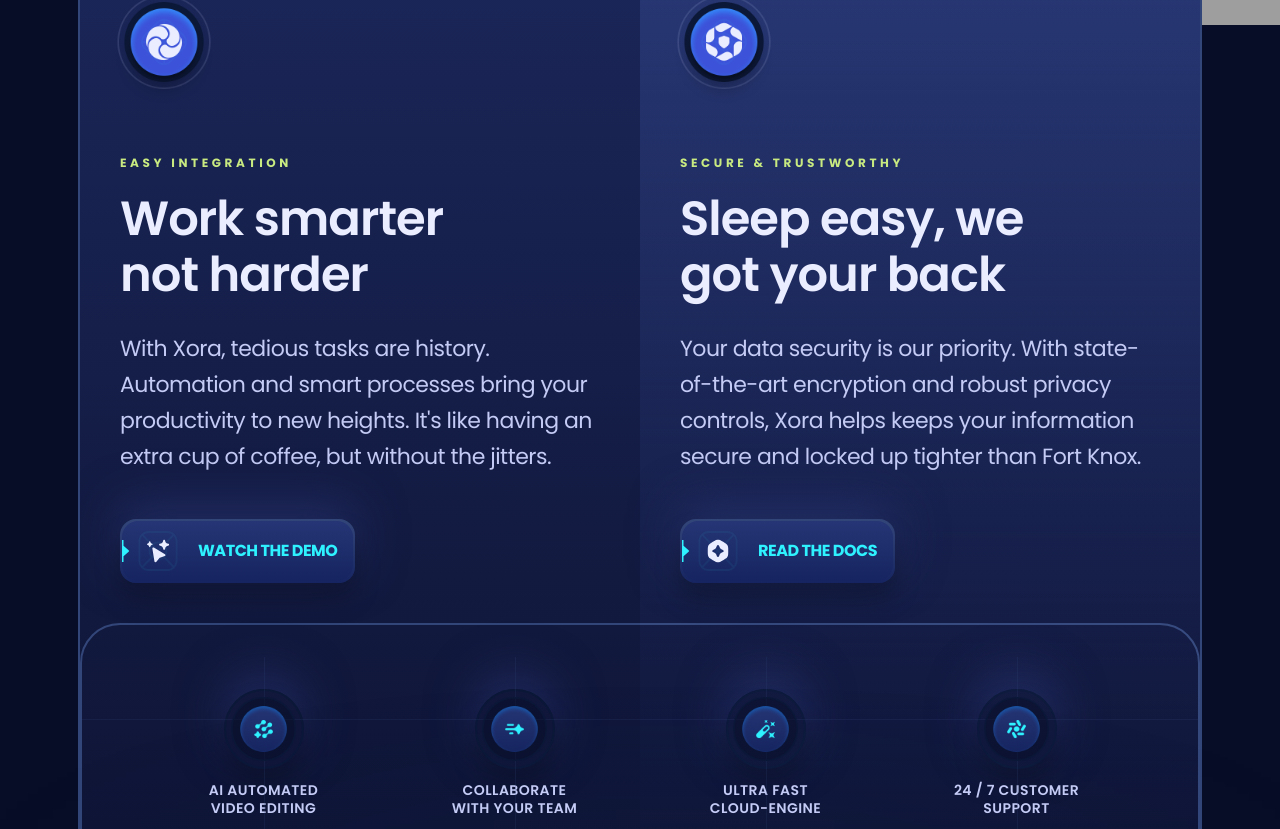
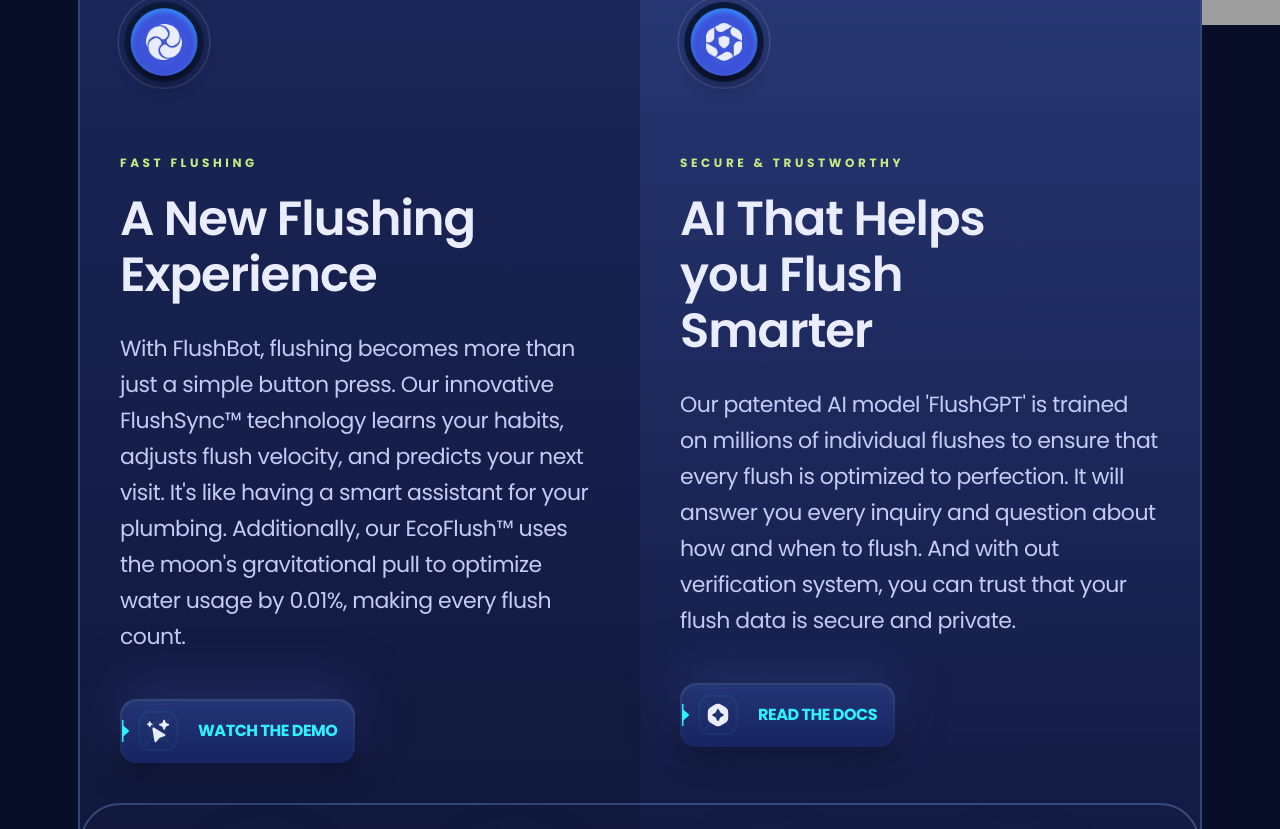
Before and after one commit to chickfilaman51/FlushBot, a React (Vite) app: page / in a window 1280 px wide. Shown: the part 891-1720 px from the top of the page. Built offline with nearby package versions, Linux system fonts and the light colour scheme; grey boxes are pictures that could not be loaded.

Commit message:
added features :)

```diff
--- a/src/constants/index.jsx
+++ b/src/constants/index.jsx
@@ -2,9 +2,9 @@
   {
     id: "0",
     icon: "/images/feature-1.png",
-    caption: "Easy integration",
-    title: "Work smarter not harder",
-    text: "With Xora, tedious tasks are history. Automation and smart processes bring your productivity to new heights. It's like having an extra cup of coffee, but without the jitters.",
+    caption: "Fast Flushing",
+    title: "A New Flushing Experience",
+    text: "With FlushBot, flushing becomes more than just a simple button press. Our innovative FlushSync™ technology learns your habits, adjusts flush velocity, and predicts your next visit. It's like having a smart assistant for your plumbing. Additionally, our EcoFlush™ uses the moon's gravitational pull to optimize water usage by 0.01%, making every flush count.",
     button: {
       icon: "/images/magictouch.svg",
       title: "Watch the demo",
@@ -14,8 +14,8 @@
     id: "1",
     icon: "/images/feature-2.png",
     caption: "Secure & trustworthy",
-    title: "Sleep easy, we got your back",
-    text: "Your data security is our priority. With state-of-the-art encryption and robust privacy controls, Xora helps keeps your information secure and locked up tighter than Fort Knox.",
+    title: "AI That Helps you Flush Smarter",
+    text: "Our patented AI model 'FlushGPT' is trained on millions of individual flushes to ensure that every flush is optimized to perfection. It will answer you every inquiry and question about how and when to flush. And with out verification system, you can trust that your flush data is secure and private.",
     button: {
       icon: "/images/docs.svg",
       title: "Read the docs",
@@ -27,22 +27,22 @@
   {
     id: "0",
     icon: "/images/detail-1.png",
-    title: "AI automated video editing",
+    title: "1 Gallon of Water Saved Globally",
   },
   {
     id: "1",
     icon: "/images/detail-2.png",
-    title: "Collaborate with your team",
+    title: "24/7 Support for Flushing Emergencies",
   },
   {
     id: "2",
     icon: "/images/detail-3.png",
-    title: "Ultra fast cloud-engine",
+    title: "Powered by FlushGPT Next Gen AI",
   },
   {
     id: "3",
     icon: "/images/detail-4.png",
-    title: "24 / 7 Customer support",
+    title: "Up to 1 Flush Per Day",
   },
 ];
 
```
